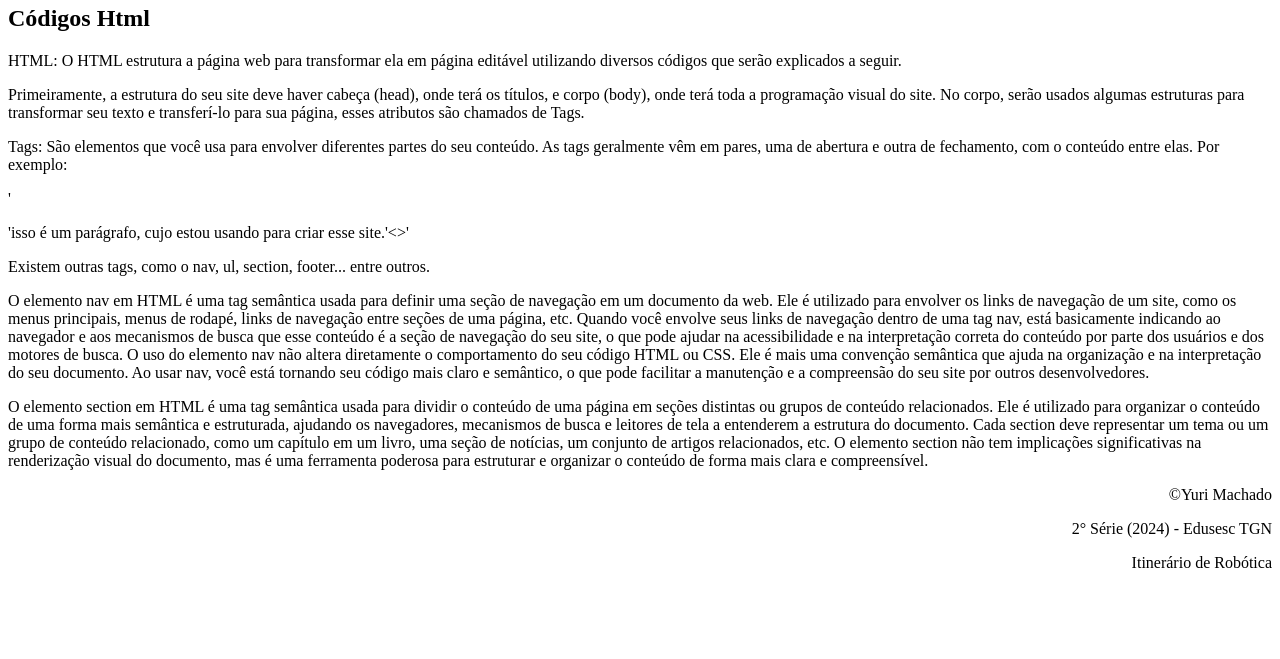
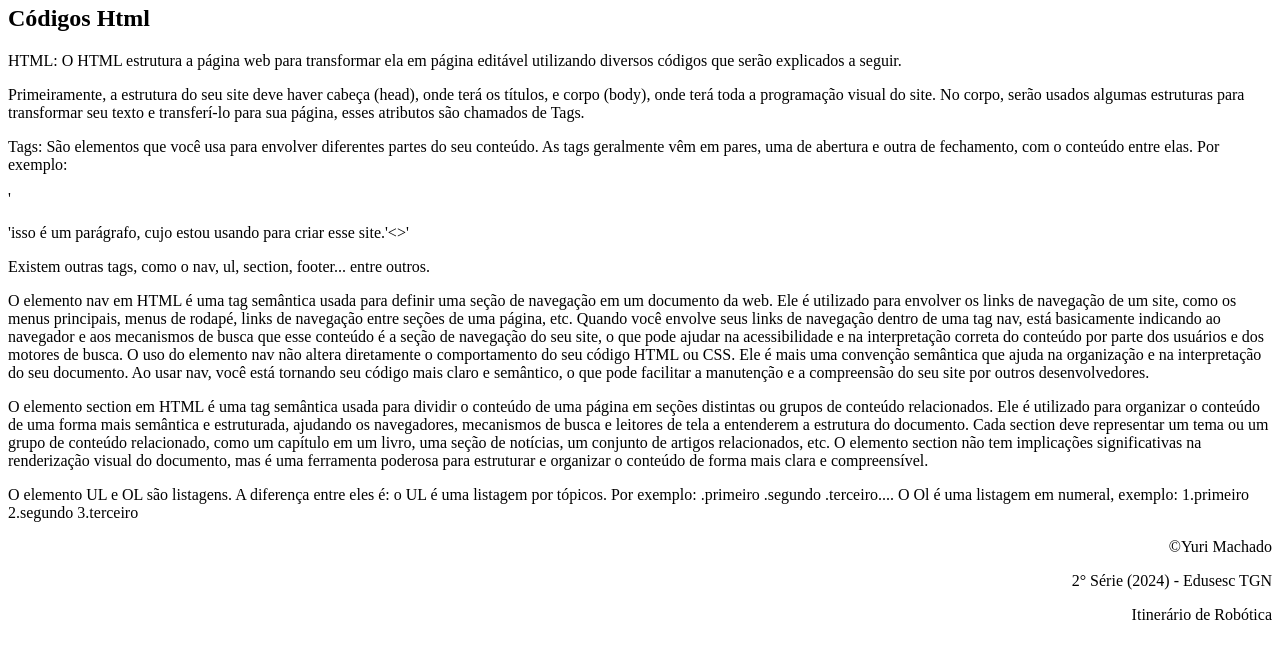
Before and after one commit to YaluxFivert/Caderno-Digital, a plain HTML site: page aula1.html in a window 1280 px wide. Shown: the part 73-732 px from the top of the page. Drawn offline with Linux system fonts and the light colour scheme.

Commit message:
Update aula1.html

```diff
--- a/aula1.html
+++ b/aula1.html
@@ -32,6 +32,14 @@ O uso do elemento nav não altera diretamente o comportamento do seu código HTM
     <p>O elemento section em HTML é uma tag semântica usada para dividir o conteúdo de uma página em seções distintas ou grupos de conteúdo relacionados. Ele é utilizado para organizar o conteúdo de uma forma mais semântica e estruturada, ajudando os navegadores, mecanismos de busca e leitores de tela a entenderem a estrutura do documento.
 
 Cada section deve representar um tema ou um grupo de conteúdo relacionado, como um capítulo em um livro, uma seção de notícias, um conjunto de artigos relacionados, etc. O elemento section não tem implicações significativas na renderização visual do documento, mas é uma ferramenta poderosa para estruturar e organizar o conteúdo de forma mais clara e compreensível.</p>
+    <p>O elemento UL e OL são listagens. A diferença entre eles é: o UL é uma listagem por tópicos. Por exemplo:
+    .primeiro
+    .segundo
+    .terceiro....
+    O Ol é uma listagem em numeral, exemplo:
+    1.primeiro
+    2.segundo
+    3.terceiro</p>
     <footer>
         <p> ©Yuri Machado</p>
         <p>2° Série (2024) - Edusesc TGN</p>
```
